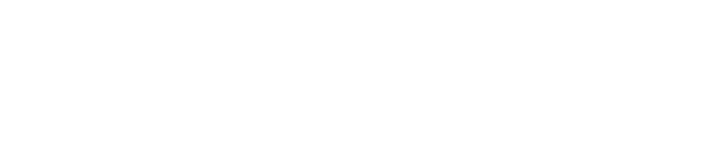
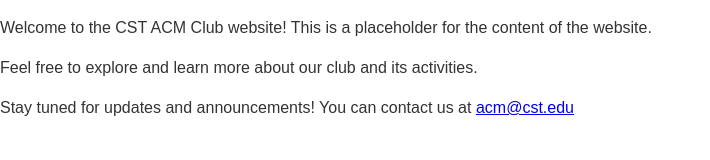
Before and after one commit to darkkingsoma/-acm-club-cst-amongus, a plain HTML site: page index.html in a window 1280 px wide. Shown: the whole page, without its empty margins (0-710 px from the left). Drawn offline with Linux system fonts and the light colour scheme.

Commit message:
style.css is added

```diff
--- a/index.html
+++ b/index.html
@@ -4,6 +4,15 @@
     <meta charset="UTF-8" />
     <meta name="viewport" content="width=device-width, initial-scale=1.0" />
     <title>CST ACM Club</title>
+    <link rel="stylesheet" href="style.css">
+    <p>Welcome to the CST ACM Club website! This is a placeholder for the content of the website.</p>
+    <p>Feel free to explore and learn more about our club and its activities.</p>
+    <p>Stay tuned for updates and announcements!
+      You can contact us at <a href="Mgawang:acm@cst.edu">acm@cst.edu</a>
+    </p>
+
   </head>
-  <body></body>
+  <body>
+
+  </body>
 </html>
--- /dev/null
+++ b/style.css
@@ -0,0 +1,16 @@
+body{
+    margin: 0;
+    font-family: Arial, sans-serif;
+    font-size: 16px;
+    line-height: 1.5;
+    color: #333;
+}
+title{
+    font-size: 24px;
+    font-weight: bold;
+    margin-bottom: 20px;
+}
+p{
+    margin-bottom: 10px;
+
+}
```
